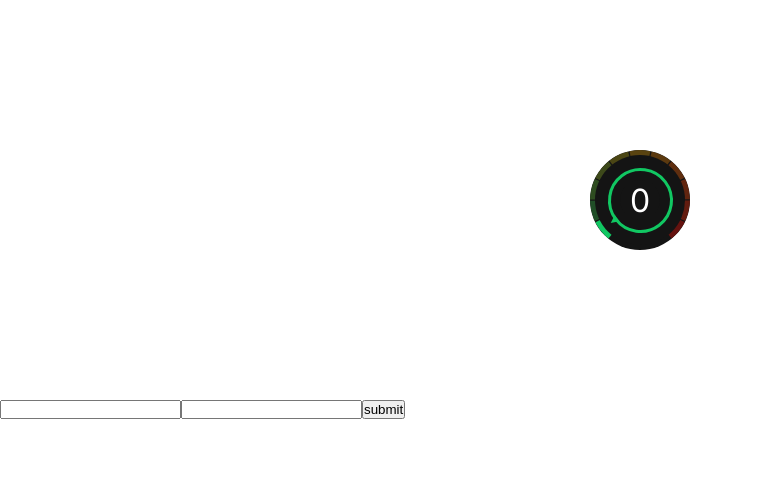
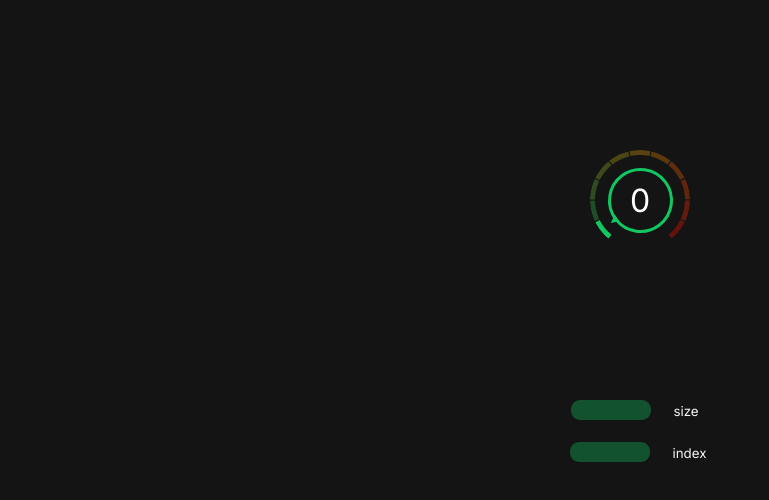
Before and after one commit to Nikolaj-Georgiev/reusable-gauge, a React (Vite) app in the folder second-try-react/gause-index-test/: page / in a window 1280 px wide. Shown: the top 500 px of the page, without its empty margins (0-769 px from the left). Built offline with nearby package versions, Linux system fonts and the light colour scheme.

Commit message:
added some styling in the app form, not relevant to the component

```diff
--- a/second-try-react/gause-index-test/src/App.jsx
+++ b/second-try-react/gause-index-test/src/App.jsx
@@ -17,24 +17,30 @@ function App() {
 
   return (
     <>
+      <div className='container'>
         <Gauge
           size={sizeValue}
           value={gaugeIndex}
         />
         <form onSubmit={handleSubmit}>
+          <div className='size'>
             <input
               type='text'
               name='size'
               id='size'
             />
+            <button>size</button>
+          </div>
+          <div className='index'>
             <input
               type='number'
               id='index'
               name='index'
             />
-        <button>submit</button>
+            <button>index</button>
+          </div>
         </form>
-      {/* <ComponentName /> */}
+      </div>
     </>
   );
 }
--- a/second-try-react/gause-index-test/src/components/Gauge.jsx
+++ b/second-try-react/gause-index-test/src/components/Gauge.jsx
@@ -60,6 +60,8 @@ export default function Gauge({ value, size }) {
 /////////////////////////////////////////////
 // This are helper functions and probably will not stay in the component. You may want to bring them from outside, therefore I don't use useCallback for them.
 
+// function (){}
+
 ////////////////////////////////////////////
 // functions for changing the position of the arrow and background colors
 
@@ -92,9 +94,11 @@ function handlePositionColors(index) {
     `var(--gauge-${index})`
   );
 
-  document.documentElement.style.setProperty(
-    `--dynamic-piece-${index}-background`,
-    `var(--gauge-${index})`
+  Array.from({ length: 11 }).forEach((_, i) =>
+    document.documentElement.style.setProperty(
+      `--dynamic-piece-${i}-background`,
+      `var(--gauge-${i === index ? i : `0${i}`})`
+    )
   );
 }
 
--- a/second-try-react/gause-index-test/src/index.css
+++ b/second-try-react/gause-index-test/src/index.css
@@ -6,4 +6,57 @@
 
 html {
   font-size: 62.5%;
+  background-color: #141414;
 }
+
+.container {
+  display: flex;
+  flex-direction: column;
+  align-items: center;
+  justify-content: center;
+}
+
+form {
+  display: flex;
+  flex-direction: column;
+  justify-content: center;
+  align-items: center;
+  gap: 2rem;
+}
+
+input {
+  width: 8rem;
+  height: 2rem;
+  background-color: #12522e;
+  border: none;
+  color: #f6f6f6;
+  padding: 0.3rem;
+  border-radius: 0.9rem;
+  padding-left: 1rem;
+}
+
+button {
+  border: none;
+  cursor: pointer;
+  padding: 0.3rem;
+  text-align: center;
+  font-family: 'Inter', sans-serif;
+  background-color: #141414;
+  color: #f6f6f6;
+}
+
+button:hover {
+  color: #11c762;
+}
+.size button {
+  padding-right: 1rem;
+}
+
+.size {
+  display: flex;
+  gap: 1.9rem;
+}
+.index {
+  display: flex;
+  gap: 1.9rem;
+}
```
Lines whose indentation alone changed are shown as unchanged.
